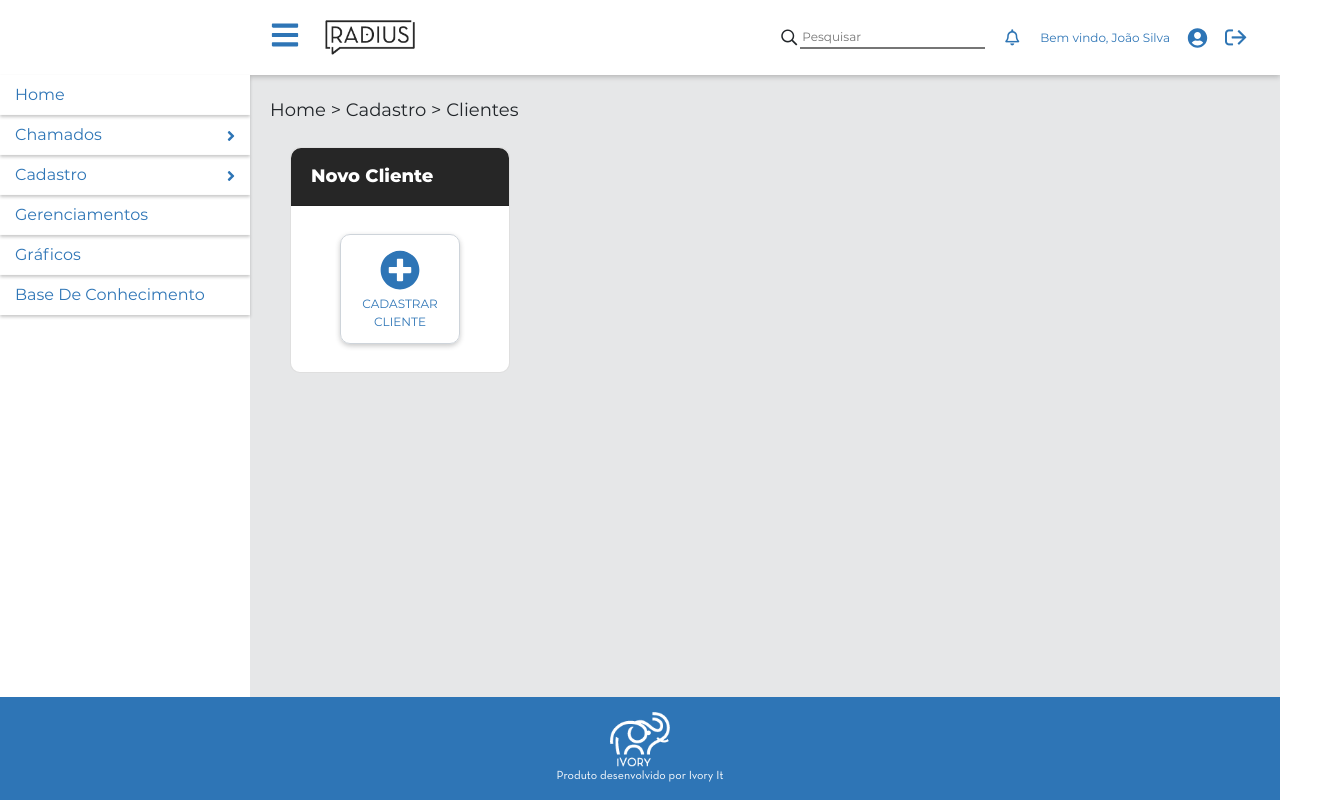
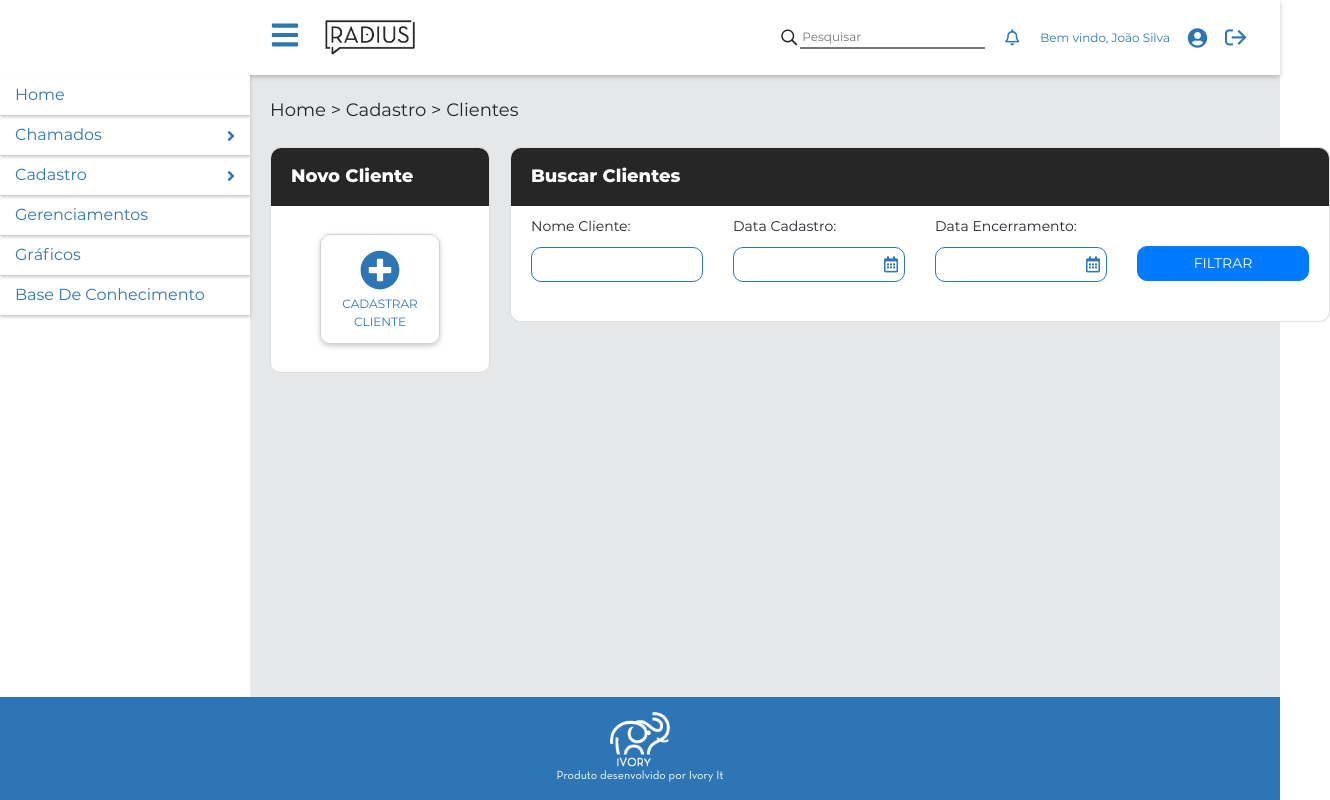
Before and after one commit to jorgelucasdev/Radius-IvoryFrontEnd, a React (Create React App) app in the folder radius/: page /Cadastro/ListagemClientes in a window 1280 px wide. Shown: the whole page, 1330 px wide, since content can reach past the window. Built offline with nearby package versions, Linux system fonts and the light colour scheme.

Commit message:
Implementação do Filtro de Busca de Cliente na Tela de Listagem de Clientes
Refatoração na Tela Cadastro de Clientes

```diff
--- a/radius/src/pages/Cadastro/CadastroClientes.js
+++ b/radius/src/pages/Cadastro/CadastroClientes.js
@@ -93,10 +93,10 @@ const CadastroClientes = props => {
         <form onSubmit={formik.handleSubmit}>
           <div className={styles.conteudoSection}>
             <Card className={styles.novoCliente}>
-              <Card.Header as="h5" className={styles.headerNovoCliente}>
+              <Card.Header as="h5" className={styles.header}>
                 Novo Cliente
               </Card.Header>
-              <Card.Body className={styles.bodyNovoCliente}>
+              <Card.Body className={styles.body}>
                 <Row className={styles.rowInputs}>
                   <Col>
                     <label for="">CNPJ:</label>
@@ -264,9 +264,7 @@ const CadastroClientes = props => {
                     ) : null}
                   </Col>
                   <Col>
-                    <Form>
-                      <Form.Group controlId="formEmail">
-                        <Form.Label>Data cadastro:</Form.Label>
+                    <label>Data cadastro:</label>
                     <DatePicker
                       showPopperArrow={false}
                       dateFormat="dd/MM/yyyy"
@@ -287,13 +285,9 @@ const CadastroClientes = props => {
                         {formik.errors.dataCadastro}
                       </div>
                     ) : null}
-                      </Form.Group>
-                    </Form>
                   </Col>
                   <Col>
-                    <Form>
-                      <Form.Group controlId="formEmail">
-                        <Form.Label>Encerramento contrato:</Form.Label>
+                    <label>Encerramento contrato:</label>
                     <DatePicker
                       showPopperArrow={false}
                       dateFormat="dd/MM/yyyy"
@@ -314,8 +308,6 @@ const CadastroClientes = props => {
                         {formik.errors.dataContrato}
                       </div>
                     ) : null}
-                      </Form.Group>
-                    </Form>
                   </Col>
                 </Row>
                 <Row className={styles.rowButtons}>
@@ -324,7 +316,14 @@ const CadastroClientes = props => {
                   </Col>
                   <Col className={styles.buttons}>
                     <Col>
-                      <Button variant="secondary">Cancelar</Button>
+                      <Button
+                        variant="secondary"
+                        onClick={() =>
+                          history.push("/Cadastro/ListagemClientes")
+                        }
+                      >
+                        Cancelar
+                      </Button>
                     </Col>
                     <Col>
                       <Button variant="primary">Salvar</Button>
--- a/radius/src/pages/Cadastro/CadastroClientes.module.scss
+++ b/radius/src/pages/Cadastro/CadastroClientes.module.scss
@@ -12,13 +12,13 @@
     flex-direction: row;
 
     .conteudoSection {
-      margin: 0 0 20px 0;
+      margin: 0 0 20px 0px;
 
       .novoCliente {
         border-radius: 10px;
         width: 820px;
 
-        .headerNovoCliente {
+        .header {
           border-radius: 10px 10px 0px 0px;
           background: #262626;
           padding: 18px 20px;
@@ -27,7 +27,7 @@
           font-weight: bold;
         }
 
-        .bodyNovoCliente {
+        .body {
           padding: 18px 20px;
 
           .rowInputs {
--- a/radius/src/pages/Cadastro/ListagemClientes.js
+++ b/radius/src/pages/Cadastro/ListagemClientes.js
@@ -1,20 +1,33 @@
 import React, { useState } from "react";
 import styles from "./ListagemClientes.module.scss";
+import { Row, Col, Card, Form, Button } from "react-bootstrap";
+import DatePicker, { registerLocale } from "react-datepicker";
+import ptBR from "date-fns/locale/pt-BR";
+import "react-datepicker/dist/react-datepicker.css";
+import "styled-components";
+import "./AuxStyles.css";
+import { useFormik } from "formik";
 import ButtonCustom from "../../components/ButtonCustom";
 import { faPlusCircle } from "@fortawesome/free-solid-svg-icons";
 import { useHistory } from "react-router-dom";
 
 const ListagemClientes = () => {
+  registerLocale("pt-BR", ptBR);
   const history = useHistory();
+
+  const formik = useFormik({
+    enableReinitialize: true,
+    initialValues: {
+      dataCadastro: "",
+      dataEncerramento: ""
+    }
+  });
 
   return (
     <div className={styles.principal}>
       <h1>Home > Cadastro > Clientes</h1>
+
       <div className={styles.conteudo}>
-        <div className={styles.conteudoSection}>
-          <div className={styles.filtroClientes}></div>
-          <div className={styles.listaClientes}></div>
-        </div>
         <div className={styles.conteudoAside}>
           <ButtonCustom
             title={"Novo Cliente"}
@@ -23,6 +36,67 @@ const ListagemClientes = () => {
             onClick={() => history.push("/Cadastro/CadastroClientes")}
           ></ButtonCustom>
         </div>
+
+        <div className={styles.conteudoSection}>
+          <div className={styles.filtroClientes}>
+            <Card className={styles.filtro}>
+              <Card.Header as="h5" className={styles.header}>
+                Buscar Clientes
+              </Card.Header>
+              <Card.Body className={styles.body}>
+                <Row className={styles.rowInputs}>
+                  <Col>
+                    <label for="">Nome Cliente:</label>
+                    <input
+                      type="text"
+                      name="nomeCliente"
+                      id=""
+                      autoComplete="off"
+                    ></input>
+                  </Col>
+                  <Col>
+                    <label>Data Cadastro:</label>
+                    <DatePicker
+                      showPopperArrow={false}
+                      dateFormat="dd/MM/yyyy"
+                      selected={formik.values.dataCadastro}
+                      locale="pt-BR"
+                      name="dataCadastro"
+                      onChange={date => {
+                        formik.setFieldValue("dataCadastro", date);
+                      }}
+                      autoComplete="off"
+                      className={styles.calendario}
+                    />
+                    <i className={"icon-calendario"}></i>
+                  </Col>
+                  <Col>
+                    <label>Data Encerramento:</label>
+                    <DatePicker
+                      showPopperArrow={false}
+                      dateFormat="dd/MM/yyyy"
+                      selected={formik.values.dataEncerramento}
+                      locale="pt-BR"
+                      name="dataEncerramento"
+                      onChange={date => {
+                        formik.setFieldValue("dataEncerramento", date);
+                      }}
+                      autoComplete="off"
+                      className={styles.calendario}
+                    />
+                    <i className={"icon-calendario"}></i>
+                  </Col>
+
+                  <Col>
+                    <Button variant="primary">FILTRAR</Button>
+                  </Col>
+                </Row>
+              </Card.Body>
+            </Card>
+          </div>
+
+          <div className={styles.listaClientes}></div>
+        </div>
       </div>
     </div>
   );
--- a/radius/src/pages/Cadastro/ListagemClientes.module.scss
+++ b/radius/src/pages/Cadastro/ListagemClientes.module.scss
@@ -12,8 +12,58 @@
     flex-direction: row;
 
     .conteudoSection {
+      margin: 0 0 20px 0px;
       .filtroClientes {
+        .filtro {
+          border-radius: 10px;
+          width: 820px;
 
+          .header {
+            border-radius: 10px 10px 0px 0px;
+            background: #262626;
+            padding: 18px 20px;
+            color: #ffff;
+            font-size: 18px;
+            font-weight: bold;
+          }
+          .body {
+            padding: 0px 20px;
+
+            .rowInputs {
+              label {
+                margin: 10px 0;
+                font-size: 14px;
+              }
+
+              input {
+                display: block;
+                border: 1px solid $color;
+                border-radius: 10px;
+                font-size: 14px;
+                height: 35px;
+                width: 100%;
+                padding: 5px;
+              }
+
+              button {
+                border-radius: 10px;
+                width: 100%;
+                height: 35px;
+                font-size: 14px;
+                padding: 4px 8px;
+                margin: 40px 0;
+              }
+
+              .calendario {
+                border: 1px solid $color;
+                width: 100%;
+                height: 35px;
+                font-size: 14px;
+                padding: 4px 8px;
+              }
+            }
+          }
+        }
       }
 
       .listaClientes {
@@ -23,7 +73,7 @@
     .conteudoAside {
       float: left;
       clear: both;
-      margin: 0 20px 0 ;
+      margin: 0 20px 0 0;
     }
   }
 }
```
Lines whose indentation alone changed are shown as unchanged.
